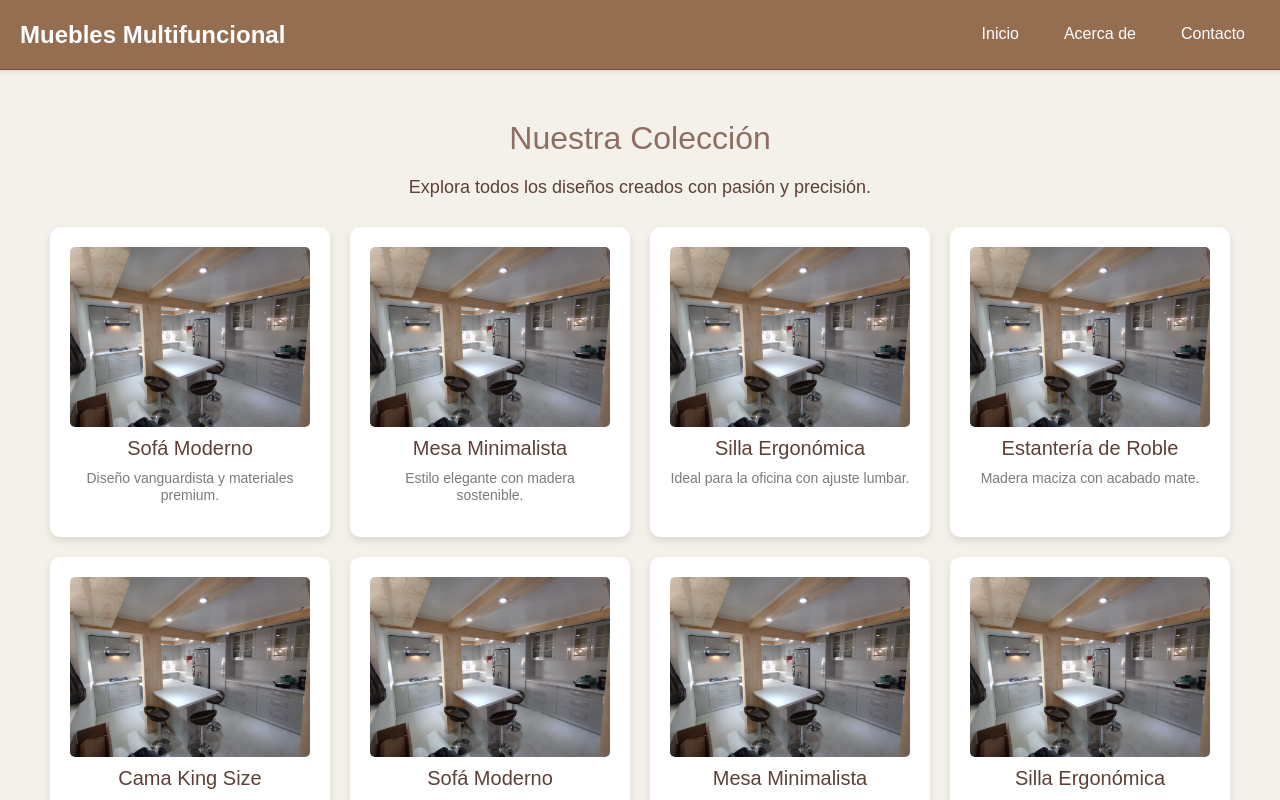
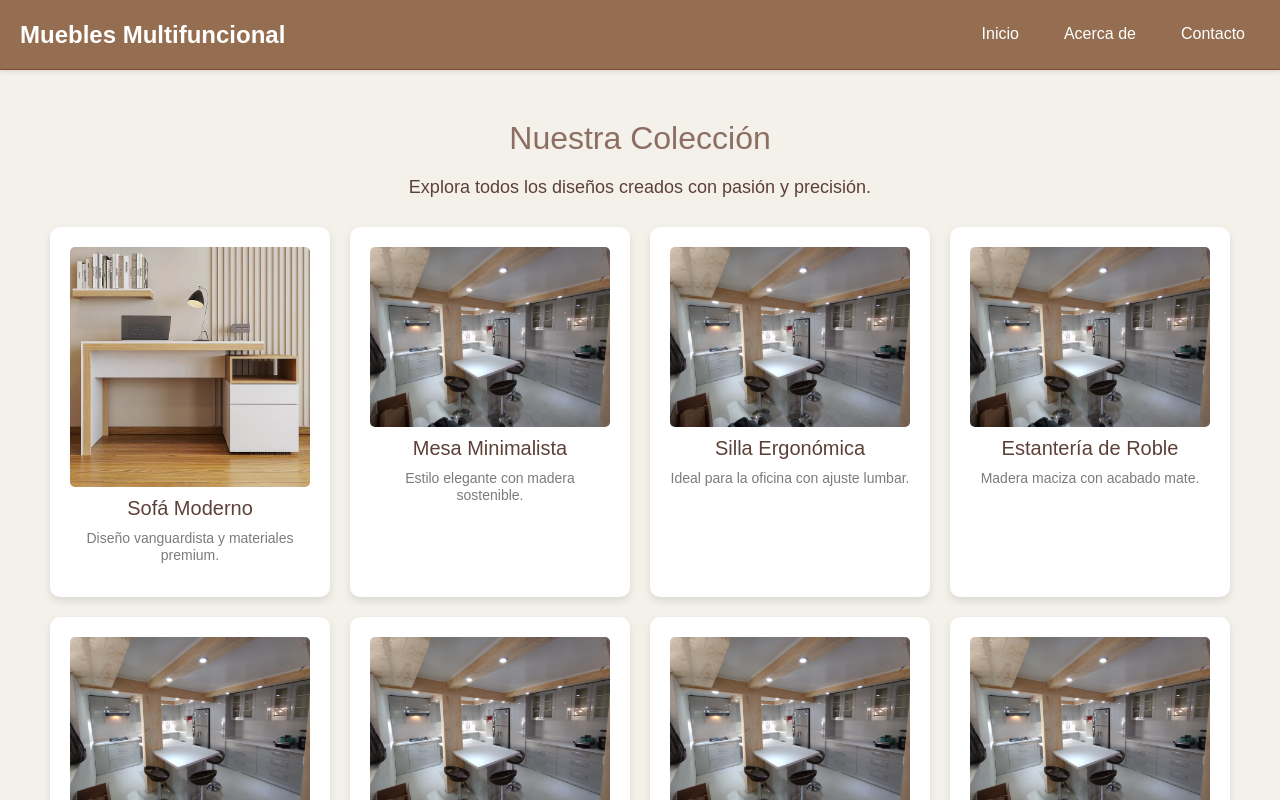
Before and after one commit to jacobcurin/MueblesMultifuncional, a React app: page /coleccion in a window 1280 px wide. Built offline with nearby package versions, Linux system fonts and the light colour scheme.

Commit message:
Cambio de imagen en colección

```diff
--- a/src/components/Coleccion.js
+++ b/src/components/Coleccion.js
@@ -1,7 +1,7 @@
 import React from 'react';
 
 const muebles = [
-  { id: 1, nombre: 'Sofá Moderno', imagen: '/assets/images/fondo.jpg', descripcion: 'Diseño vanguardista y materiales premium.' },
+  { id: 1, nombre: 'Sofá Moderno', imagen: '/assets/images/escritoriomoderno.jpg', descripcion: 'Diseño vanguardista y materiales premium.' },
   { id: 2, nombre: 'Mesa Minimalista', imagen: '/assets/images/fondo.jpg', descripcion: 'Estilo elegante con madera sostenible.' },
   { id: 3, nombre: 'Silla Ergonómica', imagen: '/assets/images/fondo.jpg', descripcion: 'Ideal para la oficina con ajuste lumbar.' },
   { id: 4, nombre: 'Estantería de Roble', imagen: '/assets/images/fondo.jpg', descripcion: 'Madera maciza con acabado mate.' },
```
